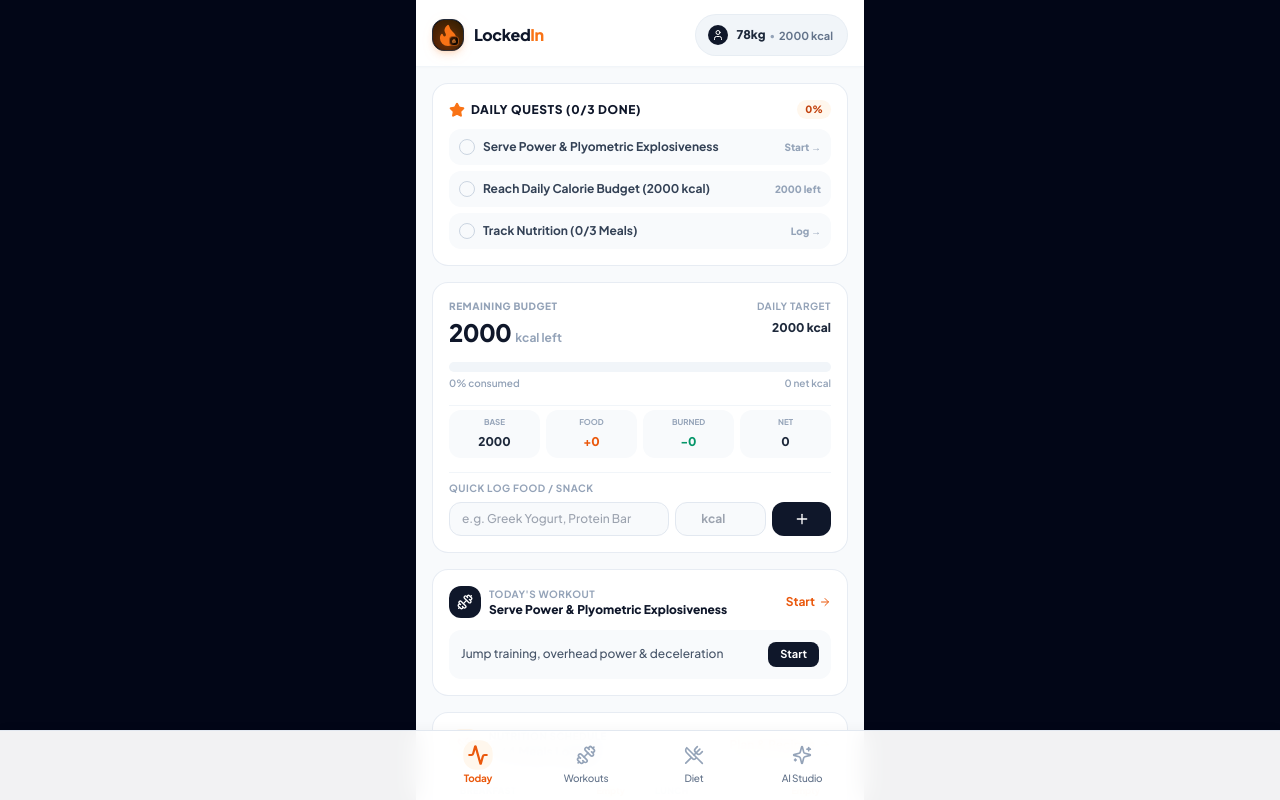
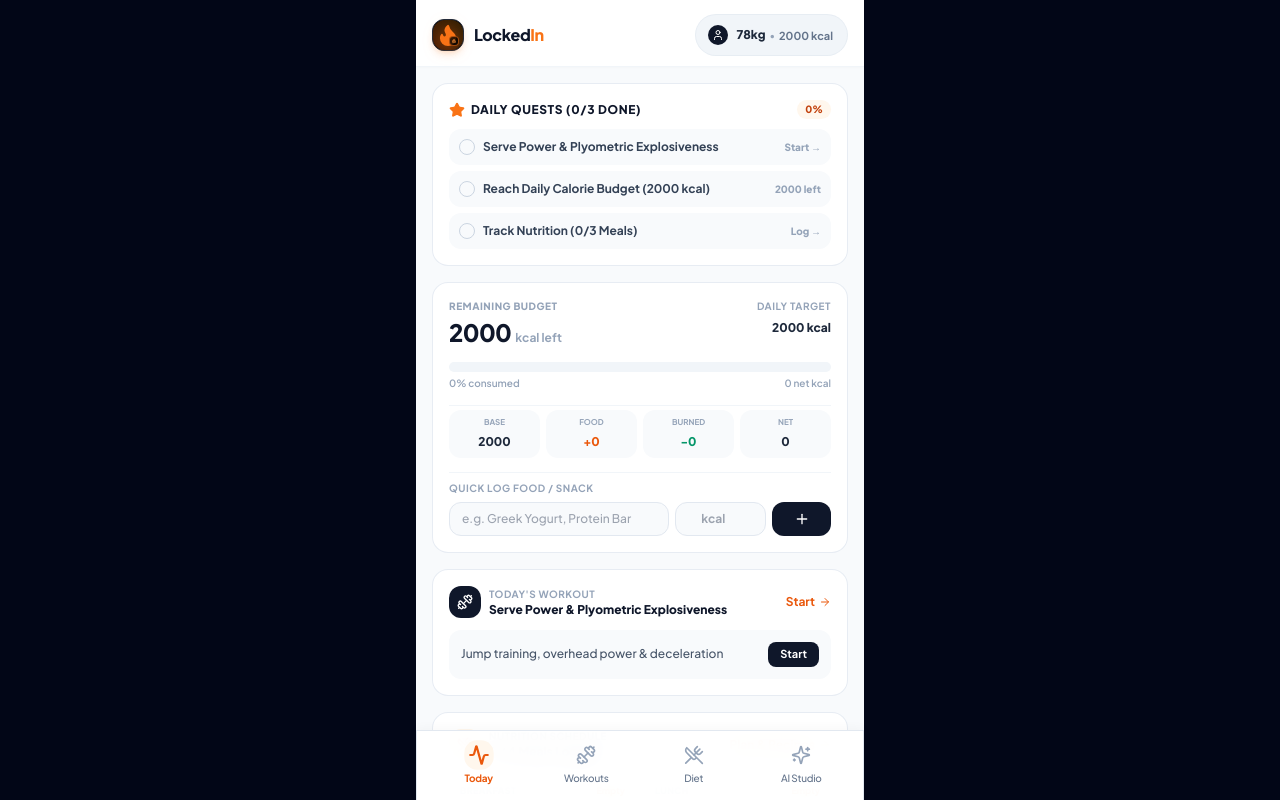
Before and after one commit to jarno-de-coninck/LockedIn, a React (Vite) app in the folder code/LockedIn/: page / in a window 1280 px wide. Shown: the top 800 px of the page. Built offline with nearby package versions, Linux system fonts and the light colour scheme.

Commit message:
fix(ui): constrain bottom navigation to centered phone viewport width on web

```diff
--- a/code/LockedIn/src/components/BottomNav.jsx
+++ b/code/LockedIn/src/components/BottomNav.jsx
@@ -37,12 +37,12 @@ export default function BottomNav({
 
   return (
     <nav
-      className="fixed bottom-0 left-0 right-0 z-30 bg-white/95 backdrop-blur-md border-t border-slate-200 shadow-[0_-2px_10px_rgba(0,0,0,0.03)]"
+      className="fixed bottom-0 left-1/2 -translate-x-1/2 w-full max-w-md z-30 bg-white/95 backdrop-blur-md border-t border-slate-200 sm:border-x sm:border-slate-200 shadow-[0_-2px_10px_rgba(0,0,0,0.03)]"
       style={{
         paddingBottom: 'max(10px, env(safe-area-inset-bottom, 10px))',
       }}
     >
-      <div className="max-w-md mx-auto grid grid-cols-4 px-2 pt-1.5">
+      <div className="w-full grid grid-cols-4 px-2 pt-1.5">
         {tabs.map((tab) => {
           const Icon = tab.icon;
           const isActive = activeTab === tab.id;
```
